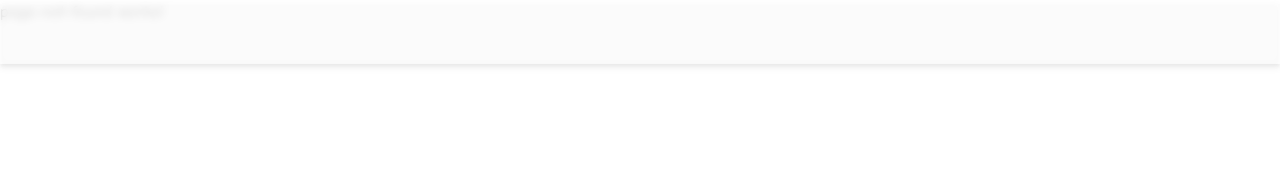
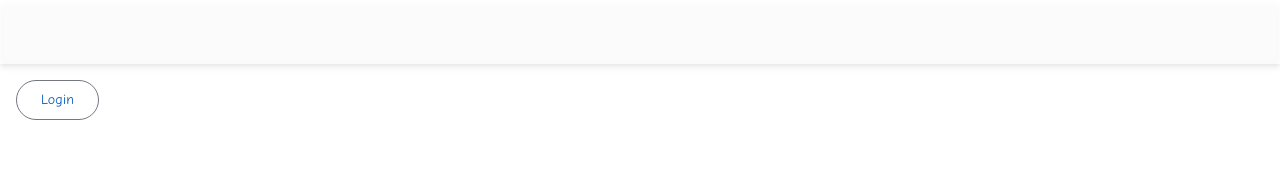
Before and after one commit to juandrepanther/angular-app, an Angular app: page /login in a window 1280 px wide. Shown: the top 186 px of the page. Built offline with nearby package versions, Linux system fonts and the light colour scheme; a web font is replaced by a local one.

Commit message:
feat: cased button component

```diff
--- a/src/app/components/button/button.component.html
+++ b/src/app/components/button/button.component.html
@@ -1,3 +1,19 @@
-<button type="button" class="btn btn-primary" (click)="onClick()">
-  {{ text }}
-</button>
+@switch (style()) {
+  @case ('mat-flat-button') {
+    <button class="m-4" type="button" mat-flat-button (click)="onClick()">
+      {{ text() }}
+    </button>
+  }
+
+  @case ('mat-raised-button') {
+    <button class="m-4" type="button" mat-raised-button (click)="onClick()">
+      {{ text() }}
+    </button>
+  }
+
+  @case ('mat-stroked-button') {
+    <button class="m-4" type="button" mat-stroked-button (click)="onClick()">
+      {{ text() }}
+    </button>
+  }
+}
--- a/src/app/components/button/button.component.ts
+++ b/src/app/components/button/button.component.ts
@@ -1,16 +1,22 @@
 import { CommonModule } from '@angular/common'
-import { Component, EventEmitter, Input, Output } from '@angular/core'
+import { Component, input, output } from '@angular/core'
+import { MatButtonModule } from '@angular/material/button'
+import { BtnTypes } from 'types'
 
 @Component({
   selector: 'app-button',
   standalone: true,
-  imports: [CommonModule],
+  imports: [CommonModule, MatButtonModule],
   templateUrl: './button.component.html',
 })
 export class ButtonComponent {
-  @Input() text!: string
-  @Output() buttonCLick = new EventEmitter()
+  text = input.required<string>()
+  style = input<BtnTypes>('mat-flat-button')
+  goTo = input<string>()
+
+  buttonClick = output()
+
   onClick() {
-    this.buttonCLick.emit()
+    this.buttonClick.emit()
   }
 }
--- /dev/null
+++ b/src/app/components/login/login.component.html
@@ -0,0 +1,3 @@
+<section class="container my-16 md:mx-auto">
+  <app-button text="Login" [style]="'mat-stroked-button'"></app-button>
+</section>
--- a/src/types.ts
+++ b/src/types.ts
@@ -12,3 +12,5 @@ export interface Product {
   image: string
   rating: Rating
 }
+
+export type BtnTypes = 'mat-flat-button' | 'mat-raised-button' | 'mat-stroked-button'
```
Also changed, not shown: src/app/app.routes.ts (+2 -5 lines), src/app/components/login/login.component.ts (added, +10 -0 lines), 1 other file (tests, documents, lock files or other folders).
